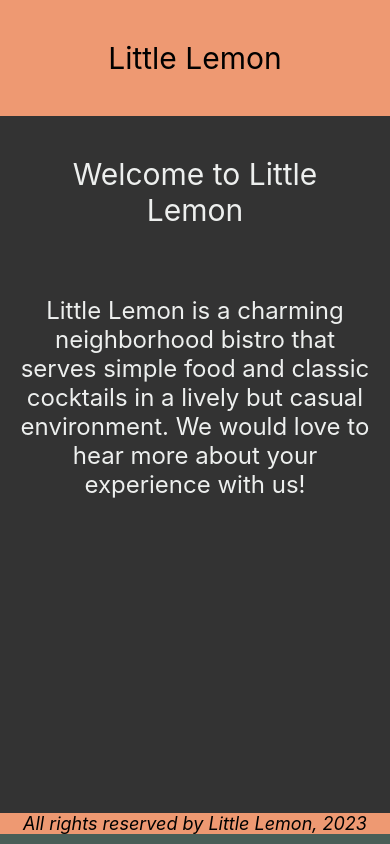
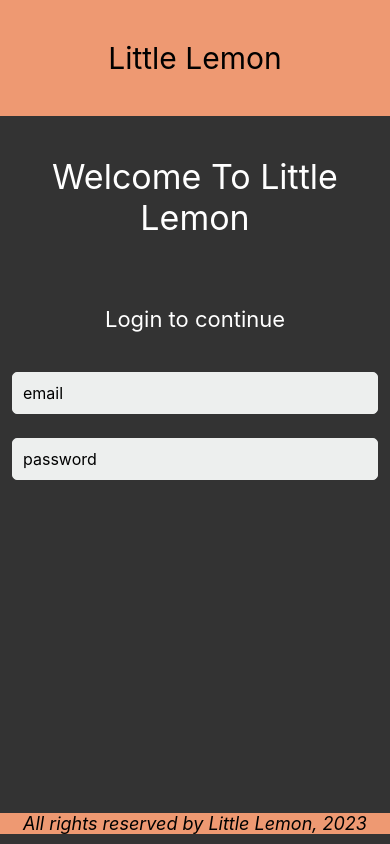
Before and after one commit to Shahzaib-Hassan21/LittleLemonApp, a React Native app: screen / in a window 390 px wide. Built offline with nearby package versions, Linux system fonts and the light colour scheme.

Commit message:
new component created and some modifications

```diff
--- a/App.js
+++ b/App.js
@@ -1,19 +1,20 @@
 import { StyleSheet, View } from 'react-native';
 import LittleLemonHeader from './components/LittleLemonHeader';
-import Footer from './components/LittleLemonFooter';
-// import MenuItem from './components/MenuItem';
+import LittleLemonFooter from './components/LittleLemonFooter';
+import MenuItem from './components/MenuItem';
 import WelcomeScreen from './WelcomeScreen';
-
+import LoginScreen from './LoginScreen'
 export default function App() {
   return (
     <>
     <View style={parentStyle.container}>
      <LittleLemonHeader/>
      {/* <MenuItem/> */}
-     <WelcomeScreen/>
+     {/* <WelcomeScreen/> */}
+     <LoginScreen/>
      </View>
-     <View style={{backgroundColor: '#495E57'}}>
-     <Footer/>
+     <View style={parentStyle.footerContainer}>
+     <LittleLemonFooter/>
      </View>
      </>
 
@@ -25,5 +26,8 @@
     flex:1,
     backgroundColor: '#333333'
     // backgroundColor: '#495E57'
+  },
+  footerContainer:{
+    backgroundColor: '#333333'
   }
 })
--- /dev/null
+++ b/LoginScreen.js
@@ -0,0 +1,66 @@
+import React, { useState } from 'react'
+import { View, Text, StyleSheet, ScrollView, TextInput} from 'react-native'
+
+function LoginScreen() {
+    const [email, onChnageEmai] = useState('');
+    const [password, onChangePassword] = useState('');
+  return (
+    <ScrollView keyboardDismissMode='on-drag'>
+    <View>
+      <Text style={loginStyles.headerText}>Welcome To Little Lemon</Text>
+      <Text style={loginStyles.regularText}>Login to continue</Text>
+    </View>
+    <TextInput
+    style={loginStyles.nameInput}
+    value={email}
+    onChangeText={onChnageEmai}
+    keyboardType={'email-address'}
+    placeholder='email'
+    />
+    <TextInput
+    style={loginStyles.passInput}
+    value={password}
+    onChangeText={onChangePassword}
+    placeholder='password'
+    keyboardType={'default'}
+    secureTextEntry={true}
+    />
+    </ScrollView>
+  )
+}
+
+export default LoginScreen;
+
+const loginStyles = StyleSheet.create({
+    headerText:{
+        padding: 40,
+        fontSize: 34,
+        color: 'white',
+        textAlign: 'center'
+    },
+    regularText:{
+        padding: 20,
+        marginVertical: 8,
+        textAlign: 'center',
+        color: 'white',
+        fontSize: 22
+    },
+    nameInput: {
+        borderWidth: 1,
+        borderRadius: 5,
+        margin: 12,
+        padding: 10,
+        fontSize: 16,
+        borderColor: '#EDEFEE',
+        backgroundColor: '#EDEFEE'
+    },
+    passInput: {
+        borderWidth: 1,
+        borderRadius: 5,
+        margin: 12,
+        padding: 10,
+        fontSize: 16,
+        borderColor: '#EDEFEE',
+        backgroundColor: '#EDEFEE'
+    }
+})
--- a/WelcomeScreen.js
+++ b/WelcomeScreen.js
@@ -1,19 +1,30 @@
-import React from 'react'
-import { View, Text, ScrollView, StyleSheet } from 'react-native'
+import React, { useState } from 'react'
+import { View, Text, ScrollView, StyleSheet, TextInput, KeyboardAvoidingView, Platform} from 'react-native'
 
 function WelcomeScreen() {
+
+  const [firstName, onChangeFirstName] = useState('')
   return (
-      <ScrollView
-      indicatorStyle= {'white'}
-      style={welcomeStyle.conatiner}>
+    <KeyboardAvoidingView style={welcomeStyle.conatiner} behavior={Platform.OS === 'ios'? 'padding' : 'height'}>
+    <ScrollView
+      keyboardDismissMode='on-drag'
+      indicatorStyle= {'white'}>
       <Text style={welcomeStyle.headerText}>
         Welcome to Little Lemon</Text>
-      <Text style={welcomeStyle.innerText}>
+      <Text style={welcomeStyle.regularText}>
         Little Lemon is a charming neighborhood bistro that serves simple food
         and classic cocktails in a lively but casual environment. We would love
         to hear more about your experience with us!
       </Text>
+      <TextInput
+      style={welcomeStyle.inputBox}
+      value= {firstName}
+      onChangeText={onChangeFirstName}
+      placeholder='firstName'
+      maxLength={50}
+      />
       </ScrollView>
+      </KeyboardAvoidingView>
   )
 }
 
@@ -29,11 +40,22 @@
     textAlign: 'center',
     color: '#EDEFEE'
   },
-  innerText:{
-    fontSize: 24,
+  regularText:{
+    fontSize: 22,
     padding: 20,
     marginVertical: 8,
     color: '#EDEFEE',
     textAlign: 'center'
+  },
+  inputBox: {
+    borderWidth: 1,
+    borderRadius: 5,
+    height: 40,
+    margin: 12,
+    padding: 10,
+    fontSize: 16,
+    borderColor: '#EDEFEE',
+    backgroundColor: '#EDEFEE',
+    // color: 'black'
   }
 })
--- a/components/LittleLemonFooter.js
+++ b/components/LittleLemonFooter.js
@@ -1,7 +1,7 @@
 import React from 'react'
 import { View, Text, StyleSheet } from 'react-native'
 
-function Footer() {
+function LittleLemonFooter() {
   return (
     <View style={footerStyle.container}>
       <Text style={footerStyle.footerText}> All rights reserved by Little Lemon, 2023 </Text>
@@ -9,7 +9,7 @@
   )
 }
 
-export default Footer
+export default LittleLemonFooter
 
 const footerStyle = StyleSheet.create({
   container:{
--- a/components/MenuItem.js
+++ b/components/MenuItem.js
@@ -1,24 +1,78 @@
 import React from 'react'
-import { View, Text, ScrollView, StyleSheet } from 'react-native'
+import { View, Text, StyleSheet, SectionList } from 'react-native'
+
+const menuItemsToDisplay = [
+  {
+    title: 'Appetizers',
+    data: [
+      { name: 'Hummus', price: '$5.00' },
+      { name: 'Moutabal', price: '$5.00' },
+      { name: 'Falafel', price: '$7.50' },
+      { name: 'Marinated Olives', price: '$5.00' },
+      { name: 'Kofta', price: '$5.00' },
+      { name: 'Eggplant Salad', price: '$8.50' },
+    ],
+  },
+  {
+    title: 'Main Dishes',
+    data: [
+      { name: 'Lentil Burger', price: '$10.00' },
+      { name: 'Smoked Salmon', price: '$14.00' },
+      { name: 'Kofta Burger', price: '$11.00' },
+      { name: 'Turkish Kebab', price: '$15.50' },
+    ],
+  },
+  {
+    title: 'Sides',
+    data: [
+      { name: 'Fries', price: '$3.00', id: '11K' },
+      { name: 'Buttered Rice', price: '$3.00' },
+      { name: 'Bread Sticks', price: '$3.00' },
+      { name: 'Pita Pocket', price: '$3.00' },
+      { name: 'Lentil Soup', price: '$3.75' },
+      { name: 'Greek Salad', price: '$6.00' },
+      { name: 'Rice Pilaf', price: '$4.00' },
+    ],
+  },
+  {
+    title: 'Desserts',
+    data: [
+      { name: 'Baklava', price: '$3.00' },
+      { name: 'Tartufo', price: '$3.00' },
+      { name: 'Tiramisu', price: '$5.00' },
+      { name: 'Panna Cotta', price: '$5.00' },
+    ],
+  },
+];
+
+const Item =({ name, price }) => (
+  <View style={menuStyle.innerContainer}>
+    <Text style={menuStyle.itemText}>{name}</Text>
+    <Text style={menuStyle.itemText}>{price}</Text>
+  </View>
+);
+
+const separator = () => <View style={menuStyle.separator}/>;
+
 
 function MenuItem() {
-    const menuItemsToDisplay = [
-        'Hummus \n Moutabal \n Falafel \n Marinated Olives \n Kofta \n Eggplant Salad \n Lentil Burger \n Smoked Salmon \n Kofta Burger \n Turkish Kebab \n Fries \n Buttered Rice \n Bread Sticks \n Pita Pocket \n Lentil Soup \n Greek Salad \n Rice Pilaf \n Baklava \n Tartufo \n Tiramisu \n Panna Cotta',
-      ];
+   const renderItem = ({ item }) => <Item name={item.name} price={item.price}/>
+
+   const renderSectionHeader = ({ section : { title } }) => (
+    <View style={menuStyle.headerStyle}>
+     <Text style={menuStyle.sectionHeader}> { title }</Text>
+    </View>
+   );
+
   return (
-    <View style={{flex: 0.75,}}>
-      <ScrollView
-      indicatorStyle= {'white'}
-        style={{
-            padding:40,
-            backgroundColor: 'black'
-        }}>
-        <Text style={{color: 'white', fontSize:40, flexWrap: 'wrap'}}>
-            View Menu</Text>
-      <Text style={{color: '#F4CE14', fontSize: 26}}>
-        {menuItemsToDisplay[0]}
-      </Text>
-      </ScrollView>
+    <View style={menuStyle.container}>
+      <SectionList
+       sections={menuItemsToDisplay}
+       renderItem={renderItem}
+       keyExtractor={(item, index) => item + index}
+       renderSectionHeader={renderSectionHeader}
+       ItemSeparatorComponent={separator}>
+      </SectionList>
     </View>
   )
 }
@@ -26,5 +80,30 @@
 export default MenuItem
 
 const menuStyle = StyleSheet.create({
-
-})
+    container: {
+        flex: 1,
+    },
+    innerContainer: {
+        paddingHorizontal: 40,
+        paddingVertical: 20,
+        flexDirection: 'row',
+        justifyContent: 'space-between'
+    },
+    itemText: {
+        fontSize: 18,
+        color: '#F4CE14'
+    },
+    headerStyle :{
+      backgroundColor: '#F4CE14'
+    },
+    sectionHeader : {
+      color: 'black',
+      textAlign: 'center',
+      flexWrap: 'wrap',
+      fontSize: 26,
+    },
+    separator: {
+      borderBottomWidth: 1,
+      borderColor: '#EDEFEE'
+    }
+});
```
